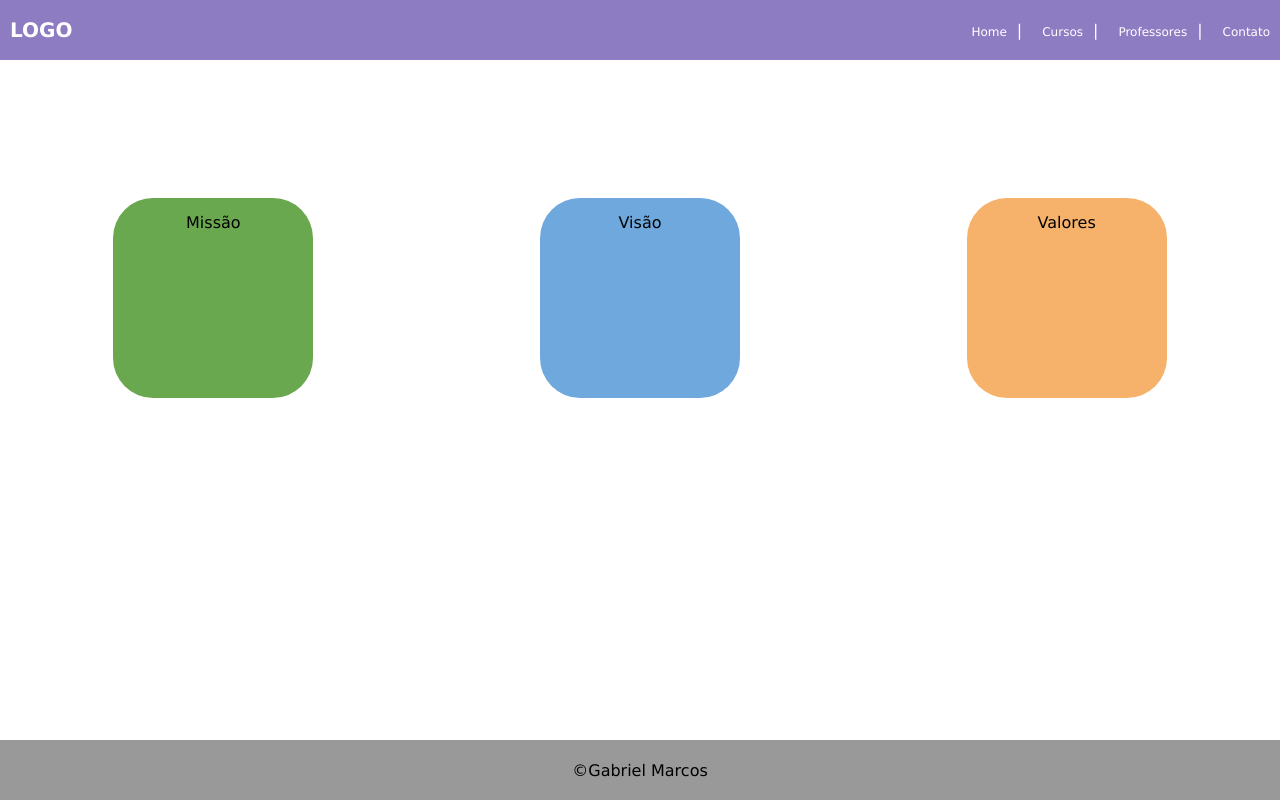
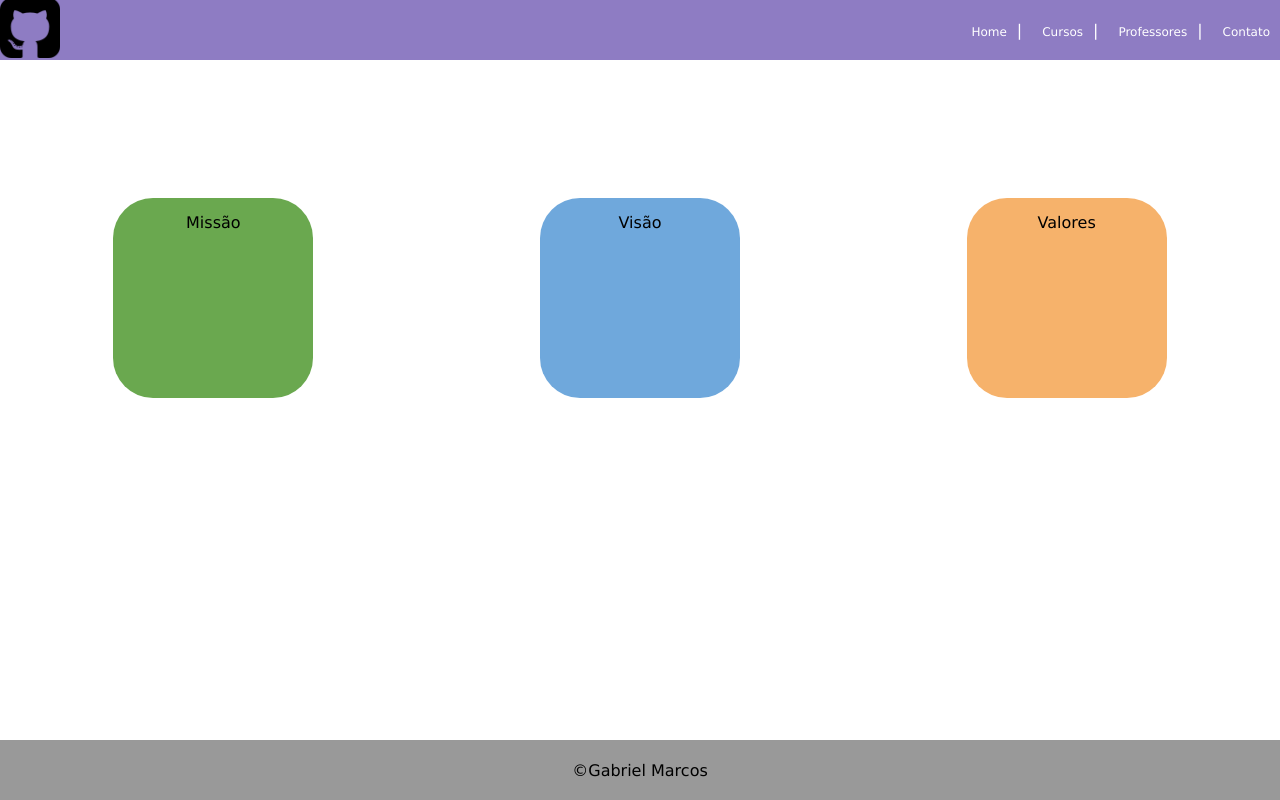
Before and after one commit to Gabriell1507/Atividades-Web-1, a plain HTML site: page Atividade dia 27/index.html in a window 1280 px wide. Drawn offline with Linux system fonts and the light colour scheme.

Commit message:
inserindo logo

```diff
--- a/Atividade dia 27/css/estilo.css
+++ b/Atividade dia 27/css/estilo.css
@@ -23,15 +23,19 @@ header{
     display: flex;
 }
 
-.logo{
-    margin-left: 10px;
-    color: white;
-    font-size: 20px;
-    font-weight: bold;
+.logo img{
+    width: 60px;
 }
 .menu li{
     margin-left: 10px;
 }
+
+    .menu li:hover{
+        text-decoration: underline;
+        color: white;
+        transform: scale(1.1);
+        transition: 0.2s;
+    }
 
 .menu li a{
     color: white;
--- a/Atividade dia 27/index.html
+++ b/Atividade dia 27/index.html
@@ -10,7 +10,7 @@
 <body>
     <header>
         <div class="logo">
-            <p>LOGO</p>
+            <a href="https:github.com/Gabriell1507" target="_blank"><img src="imagens/github.png"  alt=""></a>
         </div>
         <nav>
             <div class="menu">
```
